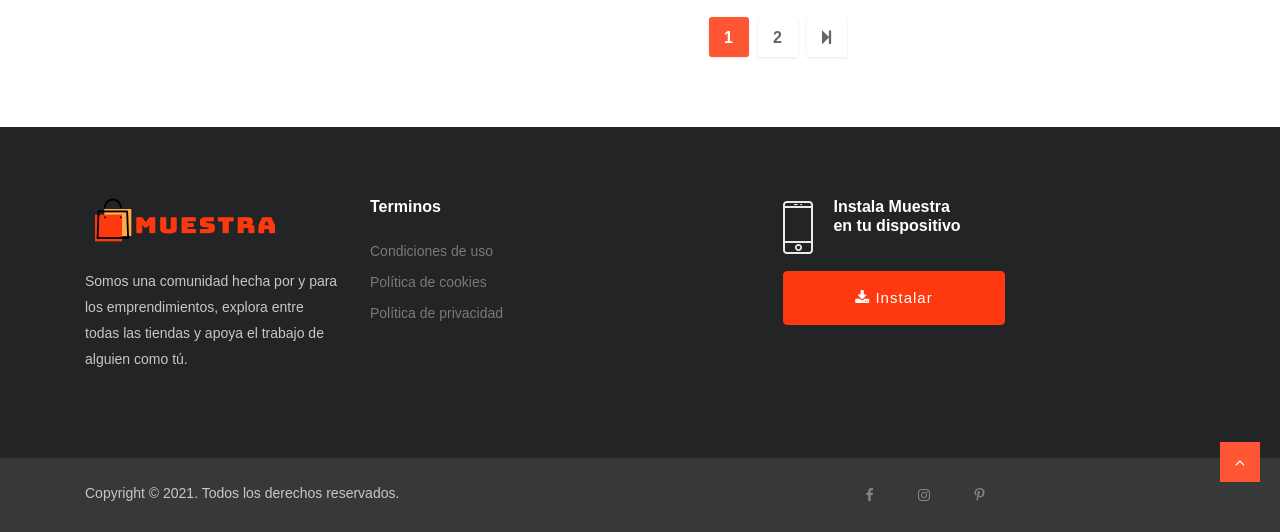
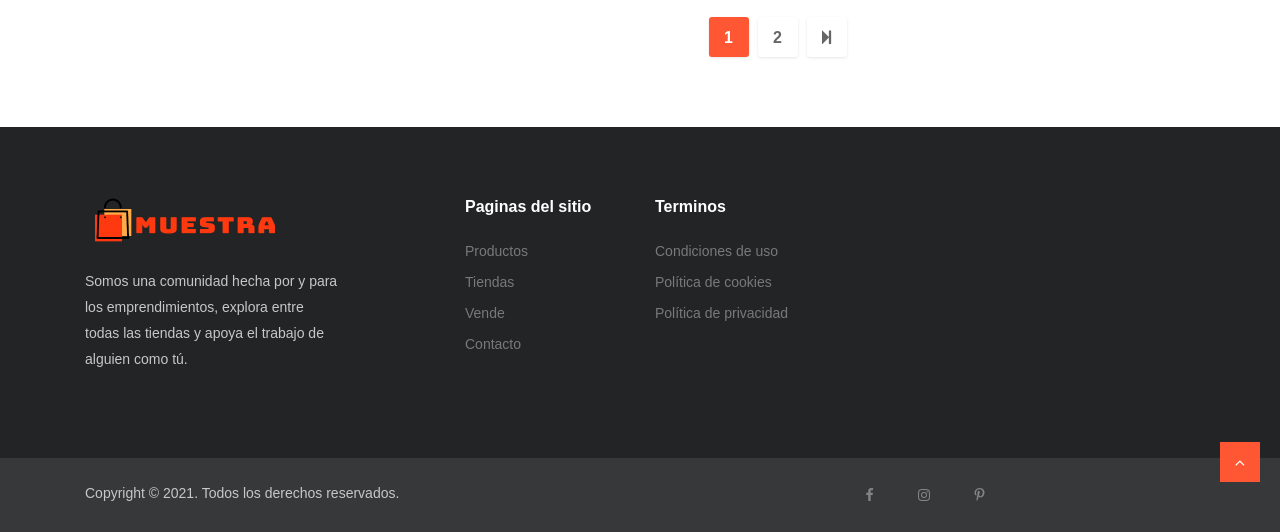
Before and after one commit to dricaurte29/eva01, a Django app: page /productos in a window 1280 px wide. Shown: the part 1257-1789 px from the top of the page. Run offline with Django 3.2, Linux system fonts and the light colour scheme; data comes from the database, SQL or seed files in the repository; some libraries are stand-ins or nearby versions; some web fonts are replaced.

Commit message:
Update base.html

```diff
--- a/proyectoApp/templates/proyectoApp/base.html
+++ b/proyectoApp/templates/proyectoApp/base.html
@@ -165,13 +165,9 @@
           <img src="{% static 'images/logo-footer.png' %}" alt="">
           <!-- description -->
           <p class="alt-color">Somos una comunidad hecha por y para los emprendimientos, explora entre todas las tiendas y apoya el trabajo de alguien como tú.</p>
-
-
-
         </div>
       </div>
       <!-- Link list -->
-      <!--
       <div class="col-lg-2 offset-lg-1  col-md-3">
         <div class="block">
           <h4>Paginas del sitio</h4>
@@ -184,7 +180,6 @@
           </ul>
         </div>
       </div>
-      -->
       <div class="col-lg-2 col-md-3  offset-md-1 offset-lg-0">
         <div class="block">
 
@@ -206,7 +201,7 @@
         </div>
       </div>
       <!-- Link list -->
-      <div class="col-lg-2 col-md-3 offset-md-1 offset-lg-0 mr-0">
+      <div class="col-lg-2 col-md-3 offset-md-1 offset-lg-0">
         <div class="block">
           {% if user.is_authenticated %}
 
@@ -225,26 +220,27 @@
 
         </div>
       </div>
-      <div class="col-lg-3 col-md-3 offset-md-1 offset-lg-0 pl-5">
-        <div class="block">
-          <ul class="list-inline">
-            <li class="list-inline-item">
+      <!-- Promotion
+      <div class="col-lg-4 col-md-7">
+
+        <div class="block-2 app-promotion">
+          <div class="mobile d-flex">
+            <a href="">
+
               <img src="{% static 'images/footer/phone-icon.png' %}" alt="mobile-icon">
-            </li>
-            <li class="list-inline-item pl-2">
-              <h4 class="text-xl-">Instala Muestra <br> en tu dispositivo </h4>
-            </li>
-
-          </ul>
-
-
-        <button id="instal"  style="background-color: #ff390f; border-color: #ff390f;" type="button" class="btn btn-primary  btn-lg btn-block">
-          <i class="fa fa-download"></i> Instalar</button>
+            </a>
+            <p>Get the Dealsy Mobile App and Save more</p>
+          </div>
+          <div class="download-btn d-flex my-3">
+            <a href="#"><img src="{% static 'images/apps/google-play-store.png' %}" class="img-fluid" alt=""></a>
+            <a href="#" class=" ml-3"><img src="{% static 'images/apps/apple-app-store.png' %}" class="img-fluid" alt=""></a>
+          </div>
+        </div>
       </div>
-      </div>
+      -->
     </div>
   </div>
-
+  <!-- Container End -->
 </footer>
 <!-- Footer Bottom -->
 <footer class="footer-bottom">
```
